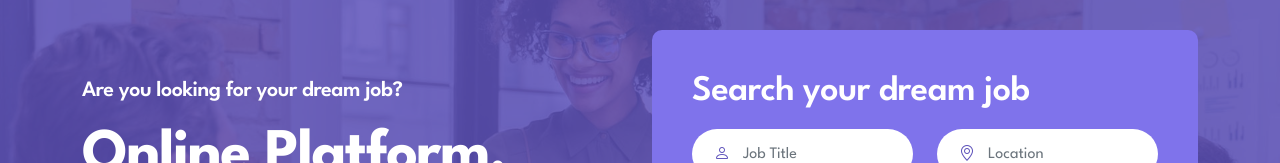
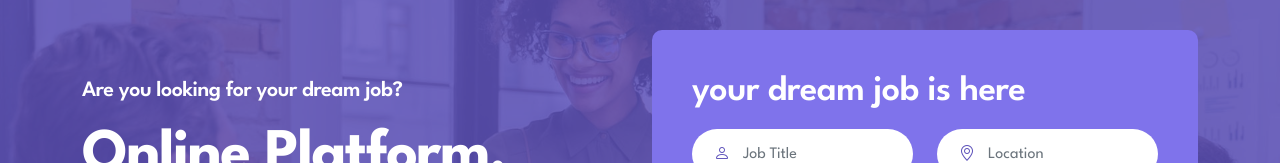
Before and after one commit to rajvnder02/gottojob, a plain HTML site: page index.html in a window 1280 px wide. Shown: the part 225-388 px from the top of the page. Drawn offline with Linux system fonts and the light colour scheme.

Commit message:
changes in index.html

```diff
--- a/index.html
+++ b/index.html
@@ -110,7 +110,7 @@ Bootstrap 5 HTML CSS Template
 
                         <div class="col-lg-6 col-12">
                             <form class="custom-form hero-form" action="#" method="get" role="form">
-                                <h3 class="text-white mb-3">Search your dream job</h3>
+                                <h3 class="text-white mb-3">your dream job is here</h3>
 
                                 <div class="row">
                                     <div class="col-lg-6 col-md-6 col-12">
```
